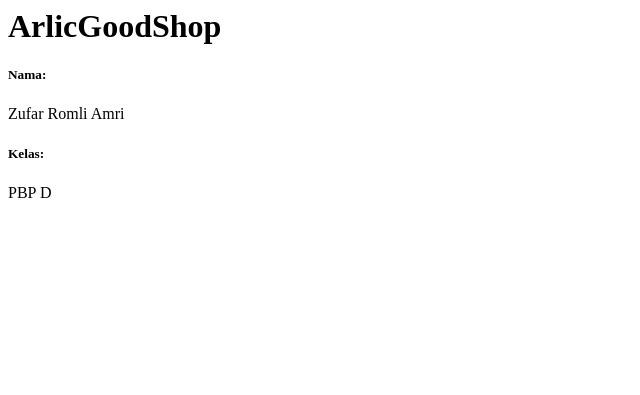
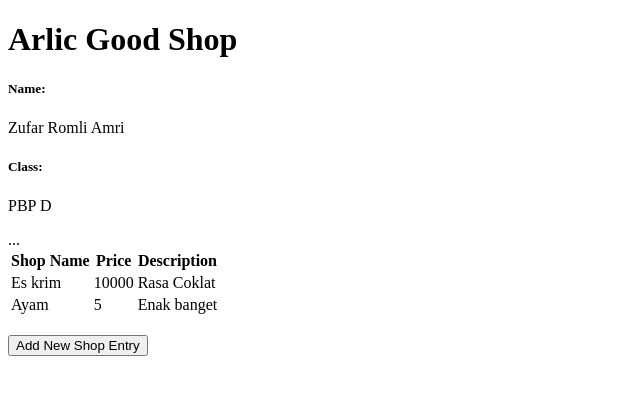
Before and after one commit to zufarra/arlicgoodshop, a Django app: page / in a window 1280 px wide. Shown: the top 395 px of the page, without its empty margins (0-640 px from the left). Run offline with Django 5.2, Linux system fonts and the light colour scheme; data comes from the database, SQL or seed files in the repository; both versions use the stored data as it was after the commit.

Commit message:
berhasil menyelesaikan praktik pada tugas 3

```diff
--- a/arlicgoodshop/settings.py
+++ b/arlicgoodshop/settings.py
@@ -56,7 +56,7 @@ ROOT_URLCONF = 'arlicgoodshop.urls'
 TEMPLATES = [
     {
         'BACKEND': 'django.template.backends.django.DjangoTemplates',
-        'DIRS': [],
+        'DIRS': [BASE_DIR / 'templates'],
         'APP_DIRS': True,
         'OPTIONS': {
             'context_processors': [
--- a/main/models.py
+++ b/main/models.py
@@ -2,8 +2,10 @@ from django.db import models
 
 # Create your models here.
 from django.db import models
+import uuid
 
 class Application(models.Model):
+    id = models.UUIDField(primary_key=True, default=uuid.uuid4, editable=False)
     name = models.CharField(max_length=255)
     price = models.IntegerField()
     description = models.TextField()
--- a/main/templates/main.html
+++ b/main/templates/main.html
@@ -1,6 +1,40 @@
-<h1>ArlicGoodShop</h1>
+{% extends 'base.html' %}
+{% block content %}
+<h1>Arlic Good Shop</h1>
 
-<h5>Nama: </h5>
-<p>{{nama}}</p> <!-- Ubah sesuai dengan npm kamu -->
-<h5>Kelas: </h5>
-<p>{{kelas}}</p> <!-- Ubah sesuai dengan nama kamu -->
+<h5>Name:</h5>
+<p>{{ nama }}</p>
+
+<h5>Class:</h5>
+<p>{{ kelas }}</p>
+
+...
+{% if not shop_entries %}
+<p>Belum ada data pada arlic good shop.</p>
+{% else %}
+<table>
+  <tr>
+    <th>Shop Name</th>
+    <th>Price</th>
+    <th>Description</th>
+  </tr>
+
+  {% comment %} Berikut cara memperlihatkan data shop di bawah baris ini
+  {% endcomment %}
+  {% for shop_entry in shop_entries %}
+  <tr>
+    <td>{{shop_entry.name}}</td>
+    <td>{{shop_entry.price}}</td>
+    <td>{{shop_entry.description}}</td>
+  </tr>
+  {% endfor %}
+</table>
+{% endif %}
+
+<br />
+
+<a href="{% url 'main:create_shop_entry' %}">
+  <button>Add New Shop Entry</button>
+</a>
+
+{% endblock content %}
--- a/main/urls.py
+++ b/main/urls.py
@@ -1,8 +1,13 @@
 from django.urls import path
-from main.views import show_main
+from main.views import show_main, create_shop_entry, show_xml, show_json, show_xml_by_id, show_json_by_id
 
 app_name = 'main'
 
 urlpatterns = [
     path('', show_main, name='show_main'),
+    path('create-shop-entry', create_shop_entry, name='create_shop_entry'),
+    path('xml/', show_xml, name='show_xml'),
+    path('json/', show_json, name='show_json'),
+    path('xml/<str:id>/', show_xml_by_id, name='show_xml_by_id'),
+    path('json/<str:id>/', show_json_by_id, name='show_json_by_id'),
 ]
--- a/main/views.py
+++ b/main/views.py
@@ -1,10 +1,44 @@
-from django.shortcuts import render
+from django.shortcuts import render, redirect   # Tambahkan import redirect di baris ini
+from main.forms import ShopEntryForm
+from main.models import Application
+from django.http import HttpResponse
+from django.core import serializers
 
 # Create your views here.
 def show_main(request):
+    shop_entries = Application.objects.all()
+
     context = {
         'nama' : 'Zufar Romli Amri',
         'kelas': 'PBP D',
+        'shop_entries': shop_entries
+
     }
 
     return render(request, "main.html", context)
+
+def create_shop_entry(request):
+    form = ShopEntryForm(request.POST or None)
+
+    if form.is_valid() and request.method == "POST":
+        form.save()
+        return redirect('main:show_main')
+
+    context = {'form': form}
+    return render(request, "create_shop_entry.html", context)
+
+def show_xml(request):
+    data = Application.objects.all()
+    return HttpResponse(serializers.serialize("xml", data), content_type="application/xml")
+
+def show_json(request):
+    data = Application.objects.all()
+    return HttpResponse(serializers.serialize("json", data), content_type="application/json")
+
+def show_xml_by_id(request, id):
+    data = Application.objects.filter(pk=id)
+    return HttpResponse(serializers.serialize("xml", data), content_type="application/xml")
+
+def show_json_by_id(request, id):
+    data = Application.objects.filter(pk=id)
+    return HttpResponse(serializers.serialize("json", data), content_type="application/json")
--- /dev/null
+++ b/templates/base.html
@@ -0,0 +1,13 @@
+{% load static %}
+<!DOCTYPE html>
+<html lang="en">
+  <head>
+    <meta charset="UTF-8" />
+    <meta name="viewport" content="width=device-width, initial-scale=1.0" />
+    {% block meta %} {% endblock meta %}
+  </head>
+
+  <body>
+    {% block content %} {% endblock content %}
+  </body>
+</html>
```
Also changed, not shown: main/forms.py (added, +7 -0 lines), main/templates/create_shop_entry.html (added, +18 -0 lines), db.sqlite3, main/migrations/0002_alter_application_id.py (added).
